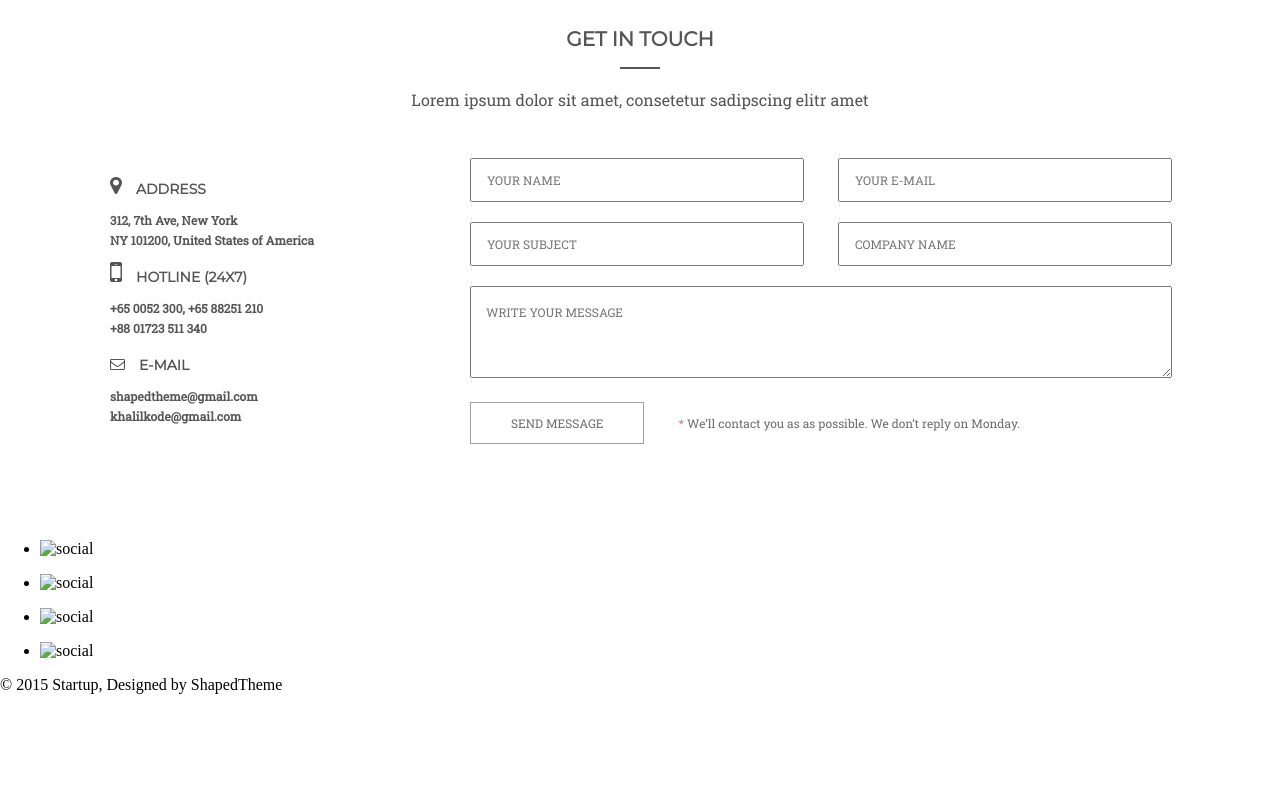
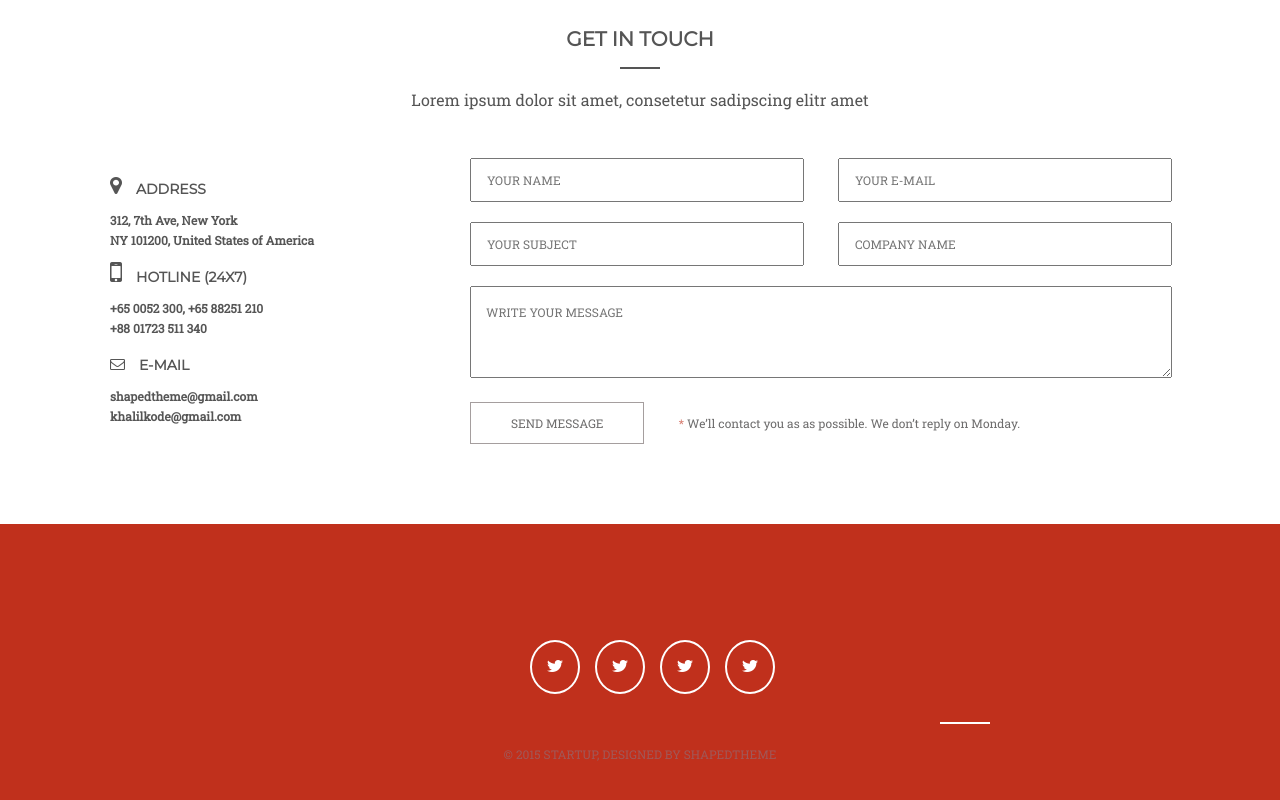
Before and after one commit to DmitriEr/StartUp-Page, a plain HTML site: page index.html in a window 1280 px wide. Shown: the part 5855-6655 px from the top of the page. Before the commit the page ends 6565 px from the top, so only its background shows below. Drawn offline with Linux system fonts and the light colour scheme.

Commit message:
add style to footer

```diff
--- a/index.html
+++ b/index.html
@@ -320,19 +320,19 @@
     <footer class="footer-page">
         <ul class="footer-list">
             <li class="footer-item">
-                <p class="image-wrapper"><img src="#" alt="social"></p>
+                <p class="image-wrapper"><img src="img/fa-twitter.png" alt="social"></p>
             </li>
             <li class="footer-item">
-                <p class="image-wrapper"><img src="#" alt="social"></p>
+                <p class="image-wrapper"><img src="img/fa-twitter.png" alt="social"></p>
             </li>
             <li class="footer-item">
-                <p class="image-wrapper"><img src="#" alt="social"></p>
+                <p class="image-wrapper"><img src="img/fa-twitter.png" alt="social"></p>
             </li>
             <li class="footer-item">
-                <p class="image-wrapper"><img src="#" alt="social"></p>
+                <p class="image-wrapper"><img src="img/fa-twitter.png" alt="social"></p>
             </li>
         </ul>
-        <p class="footet__text">© 2015 Startup, Designed by ShapedTheme</p>
+        <p class="footer__text">© 2015 Startup, Designed by ShapedTheme</p>
     </footer>
 </body>
 </html>
--- a/style.sass
+++ b/style.sass
@@ -483,3 +483,35 @@ body
 
                 span
                     color: #d87e71
+
+// footer
+.footer-page
+    background-color: #c0301c
+    padding: 100px 0px
+
+    .footer-list
+        list-style: none
+        display: flex
+        justify-content: center
+
+        .footer-item
+            border: 2px solid #ffffff
+            padding: 0px 15px
+            margin-right: 15px
+            border-radius: 50%
+
+    .footer__text
+        @include fonts('Roboto Slab', 12px, 20px, #a05858, 0, regular)
+        text-transform: uppercase
+        text-align: center
+        margin-top: 50px
+        margin-bottom: 0px
+        position: relative
+
+        &::before
+            content: ""
+            position: absolute
+            border-bottom: 2px solid #ffffff
+            width: 50px
+            bottom: 40px
+            left: 940px
```
Also changed, not shown: img/fa-twitter.png (added), style.css, 1 other file.
